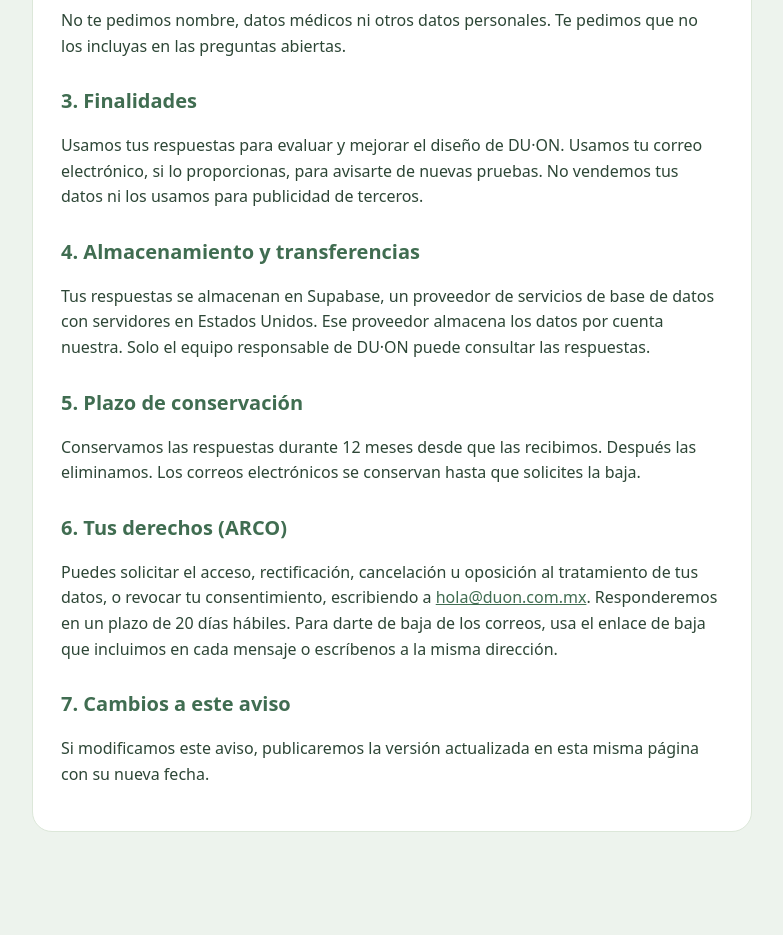
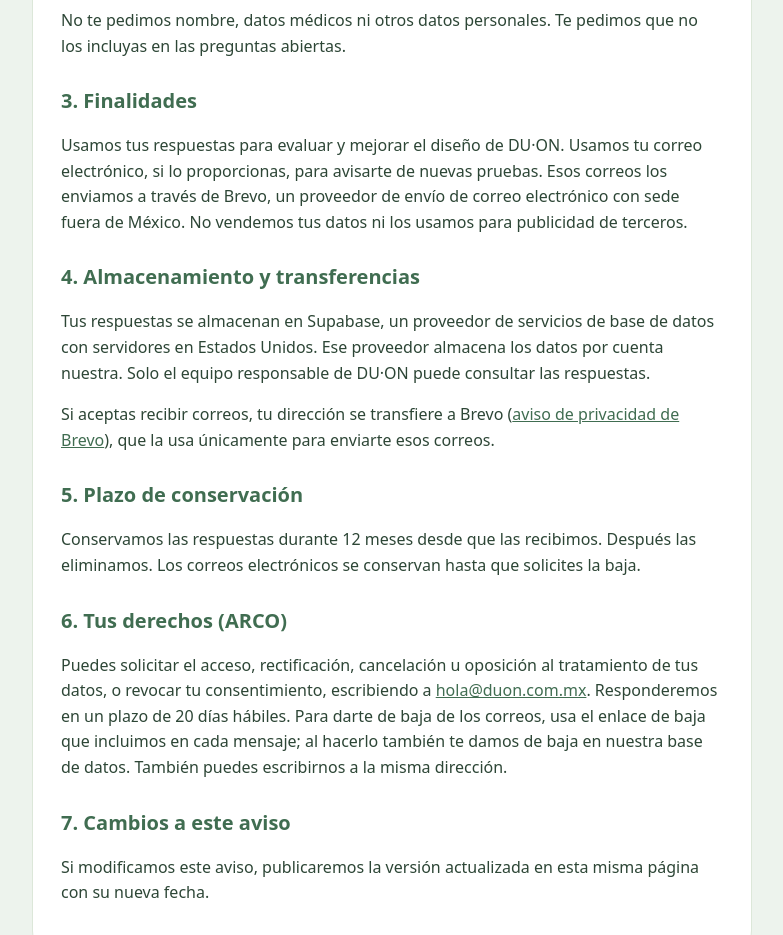
Before and after one commit to malenamolinam-stack/duon-prueba, a plain HTML site: page privacidad.html in a window 1280 px wide. Shown: the part 600-1535 px from the top of the page, without its empty margins (248-1031 px from the left). Before the commit the page ends 1494 px from the top, so only its background shows below. Drawn offline with Linux system fonts and the light colour scheme.

Commit message:
Aviso de privacidad: incluye Brevo como proveedor de envío de correos
Co-Authored-By: Claude Haiku 5.5 <noreply@anthropic.com>
Claude-Session: https://claude.ai/code/session_01GBVdtJgPCj6WN4p3mbNyxp

```diff
--- a/privacidad.html
+++ b/privacidad.html
@@ -40,16 +40,16 @@ a{color:var(--green)}
     <p>No te pedimos nombre, datos médicos ni otros datos personales. Te pedimos que no los incluyas en las preguntas abiertas.</p>
 
     <h2>3. Finalidades</h2>
-    <p>Usamos tus respuestas para evaluar y mejorar el diseño de DU·ON. Usamos tu correo electrónico, si lo proporcionas, para avisarte de nuevas pruebas. No vendemos tus datos ni los usamos para publicidad de terceros.</p>
+    <p>Usamos tus respuestas para evaluar y mejorar el diseño de DU·ON. Usamos tu correo electrónico, si lo proporcionas, para avisarte de nuevas pruebas. Esos correos los enviamos a través de Brevo, un proveedor de envío de correo electrónico con sede fuera de México. No vendemos tus datos ni los usamos para publicidad de terceros.</p>
 
     <h2>4. Almacenamiento y transferencias</h2>
-    <p>Tus respuestas se almacenan en Supabase, un proveedor de servicios de base de datos con servidores en Estados Unidos. Ese proveedor almacena los datos por cuenta nuestra. Solo el equipo responsable de DU·ON puede consultar las respuestas.</p>
+    <p>Tus respuestas se almacenan en Supabase, un proveedor de servicios de base de datos con servidores en Estados Unidos. Ese proveedor almacena los datos por cuenta nuestra. Solo el equipo responsable de DU·ON puede consultar las respuestas.</p><p>Si aceptas recibir correos, tu dirección se transfiere a Brevo (<a href="https://www.brevo.com/legal/privacypolicy/" target="_blank" rel="noopener">aviso de privacidad de Brevo</a>), que la usa únicamente para enviarte esos correos.</p>
 
     <h2>5. Plazo de conservación</h2>
     <p>Conservamos las respuestas durante 12 meses desde que las recibimos. Después las eliminamos. Los correos electrónicos se conservan hasta que solicites la baja.</p>
 
     <h2>6. Tus derechos (ARCO)</h2>
-    <p>Puedes solicitar el acceso, rectificación, cancelación u oposición al tratamiento de tus datos, o revocar tu consentimiento, escribiendo a <a href="mailto:hola@duon.com.mx">hola@duon.com.mx</a>. Responderemos en un plazo de 20 días hábiles. Para darte de baja de los correos, usa el enlace de baja que incluimos en cada mensaje o escríbenos a la misma dirección.</p>
+    <p>Puedes solicitar el acceso, rectificación, cancelación u oposición al tratamiento de tus datos, o revocar tu consentimiento, escribiendo a <a href="mailto:hola@duon.com.mx">hola@duon.com.mx</a>. Responderemos en un plazo de 20 días hábiles. Para darte de baja de los correos, usa el enlace de baja que incluimos en cada mensaje; al hacerlo también te damos de baja en nuestra base de datos. También puedes escribirnos a la misma dirección.</p>
 
     <h2>7. Cambios a este aviso</h2>
     <p>Si modificamos este aviso, publicaremos la versión actualizada en esta misma página con su nueva fecha.</p>
```
